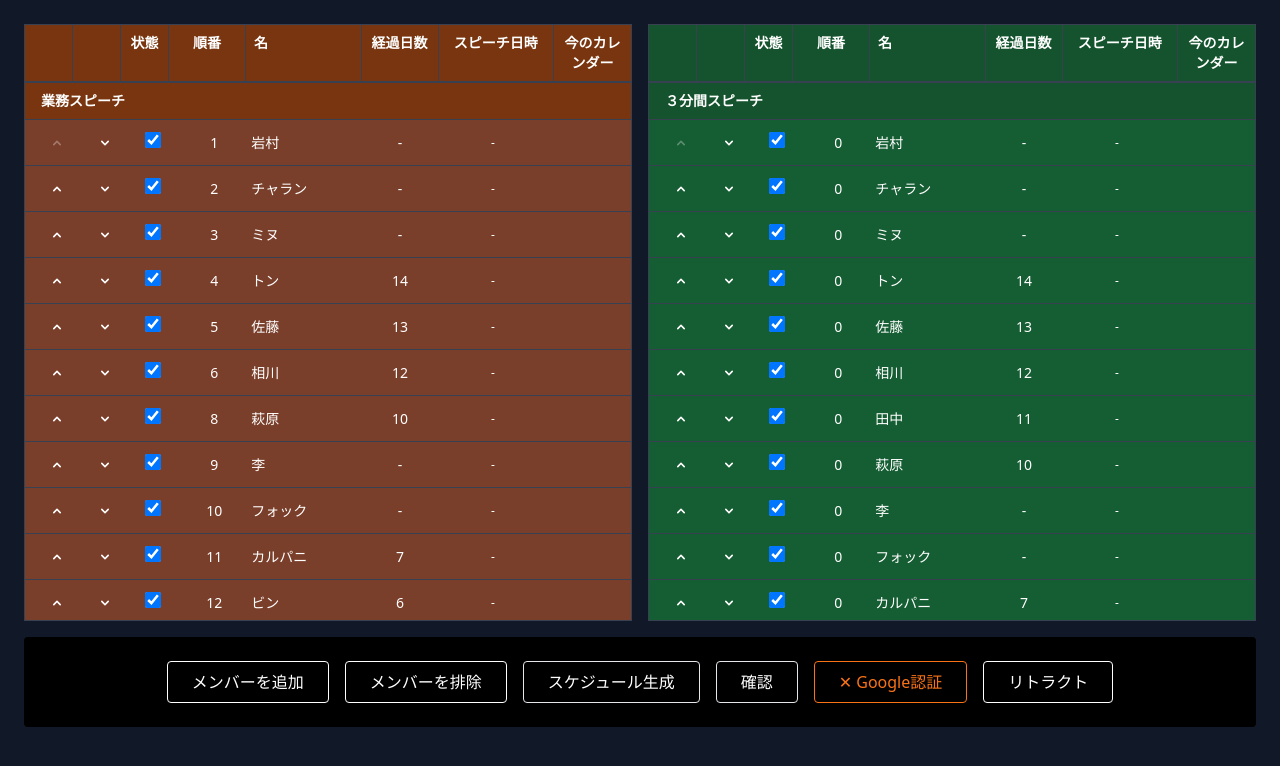
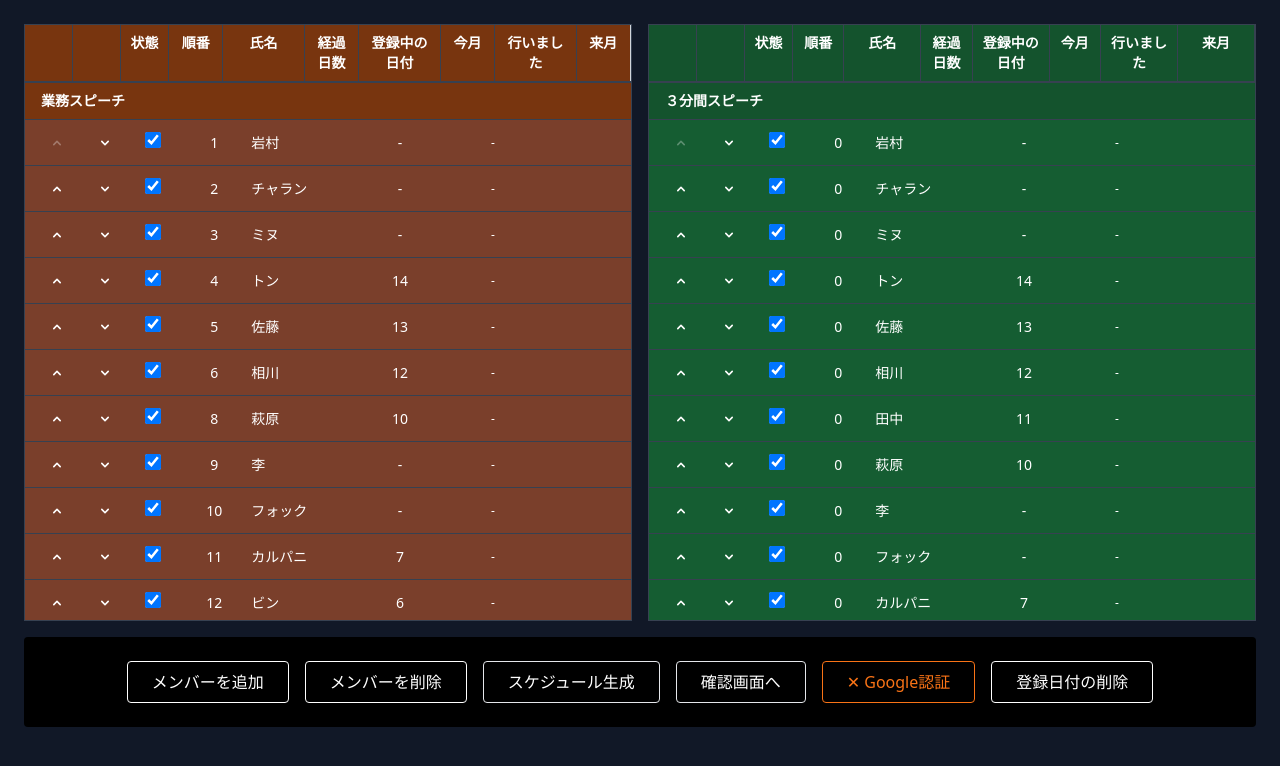
Before and after one commit to ka-anis/jidouka-shachoushitsu, a Django app: page /dashboard/ in a window 1280 px wide. Shown: the top 766 px of the page. Run offline with Django 4.2, Linux system fonts and the light colour scheme; data comes from the database, SQL or seed files in the repository; some libraries are stand-ins or nearby versions.

Commit message:
Japanesification

```diff
--- a/core/templates/core/dashboard.html
+++ b/core/templates/core/dashboard.html
@@ -58,15 +58,17 @@
 
             <!-- Header row -->
             <div class="grid gap-0 bg-amber-900 border border-gray-700 text-sm font-semibold"
-                 style="grid-template-columns: 48px 48px 48px 1fr 1.5fr 1fr 1.5fr 1fr;">
+                 style="grid-template-columns: 48px 48px 48px 1fr 1.5fr 1fr 1.5fr 1fr 1.5fr 1fr;">
               <div class="py-2 px-2 text-center border-r border-gray-700"></div>
               <div class="py-2 px-2 text-center border-r border-gray-700"></div>
               <div class="py-2 px-2 text-center border-r border-gray-700">状態</div>
               <div class="py-2 px-2 text-center border-r border-gray-700">順番</div>
-              <div class="py-2 px-2 border-r border-gray-700">名</div>
+              <div class="py-2 px-2 text-center border-r border-gray-700">氏名</div>
               <div class="py-2 px-2 text-center border-r border-gray-700">経過日数</div>
-              <div class="py-2 px-2 text-center border-r border-gray-700">スピーチ日時</div>
-              <div class="py-2 px-2 text-center">今のカレンダー</div>
+              <div class="py-2 px-2 text-center border-r border-gray-700">登録中の日付</div>
+              <div class="py-2 px-2 text-center border-r border-gray-700">今月</div>
+              <div class="py-2 px-2 text-center border-r border-gray-700">行いました</div>
+              <div class="py-2 px-2 text-center border-r border-gray-300">来月</div>
             </div>
 
             <!-- LEFT CONTENT -->
@@ -157,15 +159,17 @@
 
             <!-- Header row -->
             <div class="grid gap-0 bg-green-900 border border-gray-700 text-sm font-semibold"
-                 style="grid-template-columns: 48px 48px 48px 1fr 1.5fr 1fr 1.5fr 1fr;">
+                 style="grid-template-columns: 48px 48px 48px 1fr 1.5fr 1fr 1.5fr 1fr 1.5fr 1.5fr;">
               <div class="py-2 px-2 text-center border-r border-gray-700"></div>
               <div class="py-2 px-2 text-center border-r border-gray-700"></div>
               <div class="py-2 px-2 text-center border-r border-gray-700">状態</div>
               <div class="py-2 px-2 text-center border-r border-gray-700">順番</div>
-              <div class="py-2 px-2 border-r border-gray-700">名</div>
+              <div class="py-2 px-2 text-center border-r border-gray-700">氏名</div>
               <div class="py-2 px-2 text-center border-r border-gray-700">経過日数</div>
-              <div class="py-2 px-2 text-center border-r border-gray-700">スピーチ日時</div>
-              <div class="py-2 px-2 text-center">今のカレンダー</div>
+              <div class="py-2 px-2 text-center border-r border-gray-700">登録中の日付</div>
+              <div class="py-2 px-2 text-center border-r border-gray-700">今月</div>
+              <div class="py-2 px-2 text-center border-r border-gray-700">行いました</div>
+              <div class="py-2 px-2 text-center border-r border-gray-700">来月</div>
             </div>
 
             <!-- RIGHT CONTENT -->
@@ -262,7 +266,7 @@
             </button>
 
             <button class="py-2 px-6 border border-white text-white rounded hover:bg-white hover:text-black transition">
-              メンバーを排除
+              メンバーを削除
             </button>
 
             <!-- Generate Schedule for Current Month -->
@@ -279,7 +283,7 @@
 
             <!-- View Preview Screen -->
             <a href="{% url 'schedule_preview' cur_year cur_month %}" class="py-2 px-6 border rounded text-center hover:bg-purple-500 hover:text-black transition">
-            確認
+            確認画面へ
             </a>
 
             {% if google_authenticated %}
@@ -297,8 +301,8 @@
 
             <form method="post" action="{% url 'retract_schedule' cur_year cur_month %}" style="display:inline; margin-left:0;">
               {% csrf_token %}
-              <button type="submit" class="py-2 px-6 border border-white text-white rounded text-center hover:bg-white hover:text-black transition" onclick="return confirm('Are you sure you want to retract all sent events for this month?');">
-                リトラクト
+              <button type="submit" class="py-2 px-6 border border-white text-white rounded text-center hover:bg-white hover:text-black transition" onclick="return confirm('今月の登録日付を削除してよろしいですか？');">
+                登録日付の削除
               </button>
             </form>
           </div>
--- a/core/views.py
+++ b/core/views.py
@@ -502,7 +502,7 @@ def send_schedule_to_calendar(request, year, month):
             messages.warning(request, f"Error for {entry.date}: {str(e)}")
             error_count += 1
 
-    messages.success(request, f"Sent {sent_count} events to Google Calendar.")
+    messages.success(request, f" {sent_count}件　登録完了")
     if error_count > 0:
         messages.warning(request, f"{error_count} events failed to send.")
 
@@ -572,7 +572,7 @@ def retract_schedule(request, year, month):
             messages.warning(request, f"Error for {entry.date}: {str(e)}")
             error_count += 1
 
-    messages.success(request, f"Retracted {deleted_count} events from Google Calendar.")
+    messages.success(request, f"{deleted_count}件　　削除完了")
     if error_count > 0:
         messages.warning(request, f"{error_count} events failed to retract.")
 
```
Also changed, not shown: core/templates/core/schedule_preview.html (+11 -11 lines).
